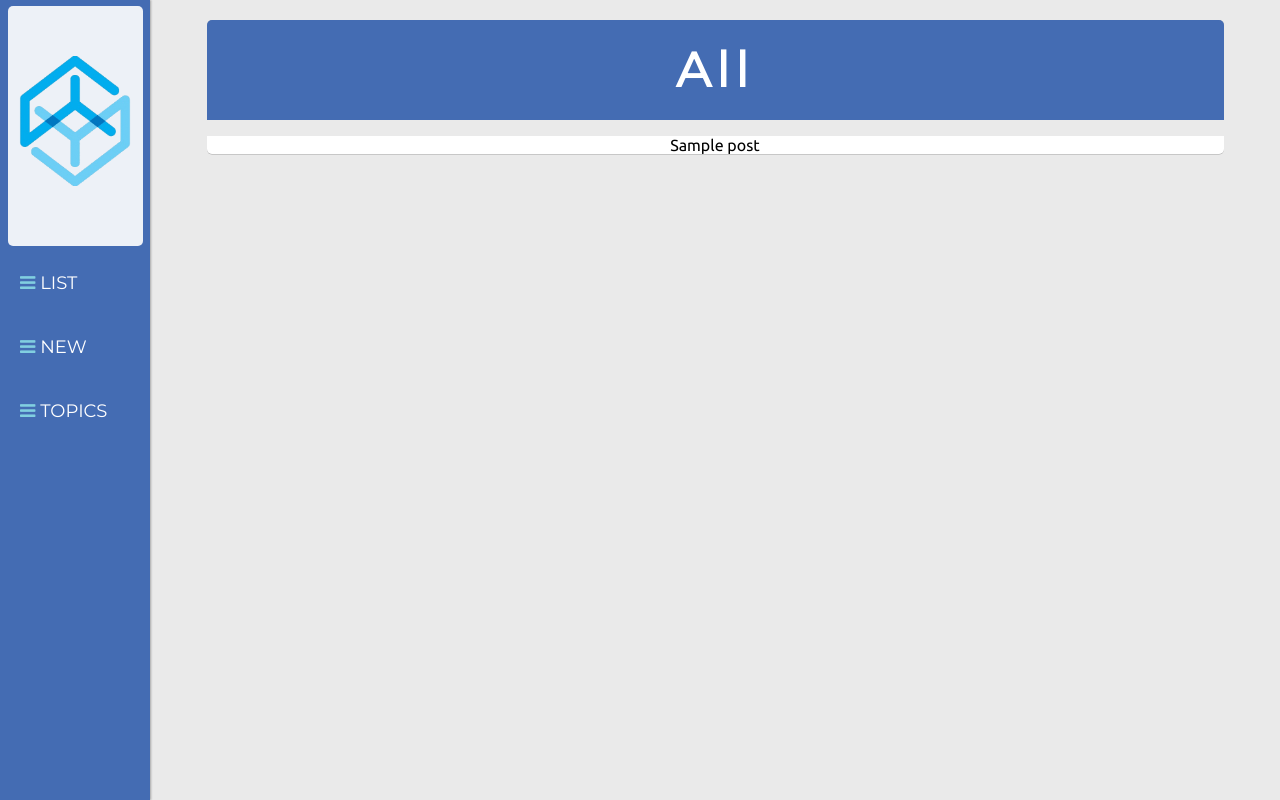
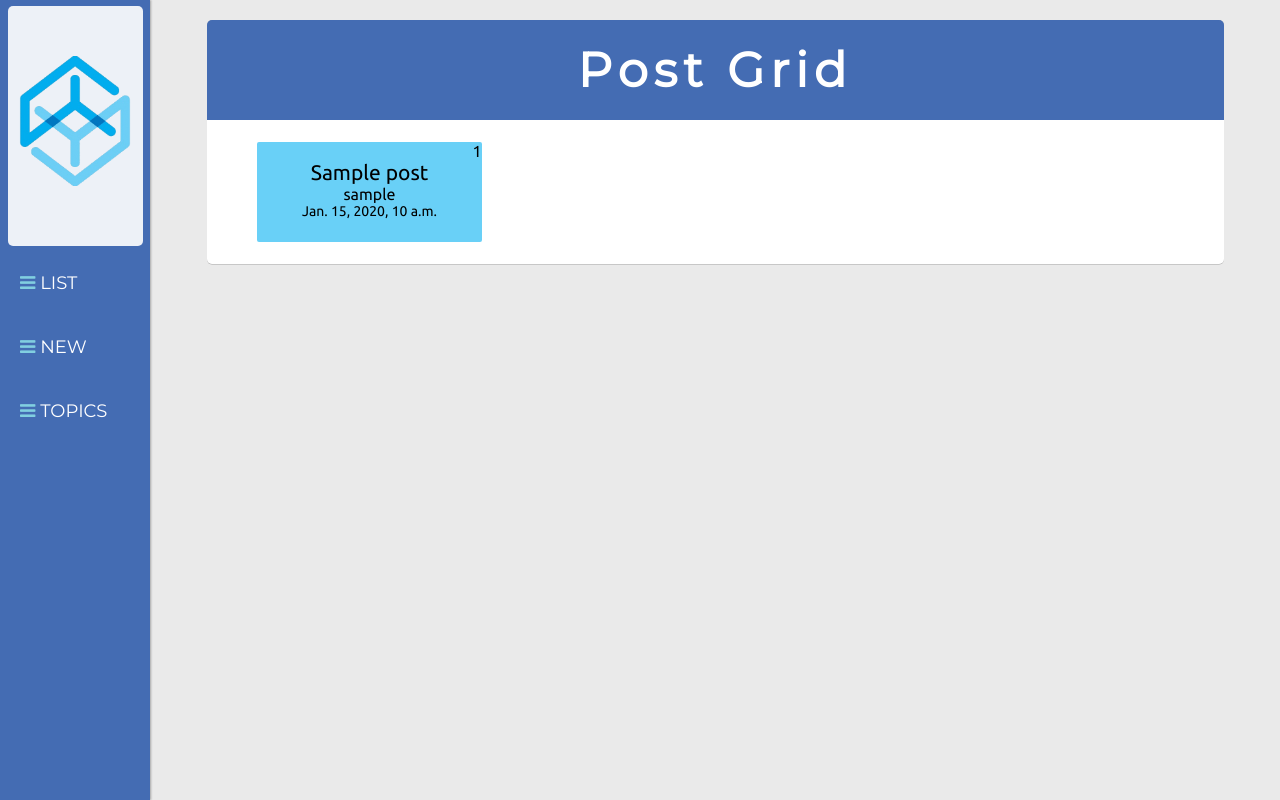
Before and after one commit to galenscovell/Django-Microblogger, a Django app: page /all/ in a window 1280 px wide. Run offline with Django 3.2, Linux system fonts and the light colour scheme; tables that the repository leaves empty hold one stand-in row (Sample ...); some libraries are stand-ins or nearby versions.

Commit message:
Post grid, new post, extending functionality

```diff
--- a/blog/models.py
+++ b/blog/models.py
@@ -4,7 +4,7 @@ from django.utils import timezone
 class Post(models.Model):
     author = models.ForeignKey('auth.user')
     title = models.CharField(max_length=24)
-    content = models.CharField(max_length=160)
+    content = models.TextField(max_length=120)
     created_at = models.DateTimeField(default=timezone.now)
     updated_at = models.DateTimeField(blank=True, null=True)
     favorites = models.SmallIntegerField(default=0)
--- a/blog/templates/blog/all.html
+++ b/blog/templates/blog/all.html
@@ -2,7 +2,18 @@
 {% extends 'blog/base.html' %}
 
 {% block content %}
-    {% for post in posts %}
-        <p>{{ post.title }}</p>
-    {% endfor %}
+    <div class="post_list_container">
+        {% for post in posts %}
+            <div class="post_listing">
+                <a href="{% url 'blog.views.post_detail' post_id=post.pk %}">
+                    <div class="post_list_block">
+                        <p class="list_id">{{ post.id }}</p>
+                        <p class="list_title">{{ post.title }}</p>
+                        <p class="list_author">{{ post.author }}</p>
+                        <p class="list_time">{{ post.created_at }}</p>
+                    </div>
+                </a>
+            </div>
+        {% endfor %}
+    </div>
 {% endblock %}
--- a/blog/templates/blog/base.html
+++ b/blog/templates/blog/base.html
@@ -17,7 +17,7 @@
                 <ul>
                     <div id="logo"><a href="{% url 'blog.views.main_page' %}"><img src="{% static 'css/img/ice.gif' %}"></img></a></div>
                     <li><a href="{% url 'blog.views.post_list' %}"><span class="fa fa-bars"></span> LIST</a></li>
-                    <li><a href=""><span class="fa fa-bars"></span> NEW</a></li>
+                    <li><a href="{% url 'blog.views.post_new' %}"><span class="fa fa-bars"></span> NEW</a></li>
                     <li><a href=""><span class="fa fa-bars"></span> TOPICS</a></li>
 
                     <div id="search">
--- /dev/null
+++ b/blog/templates/blog/detail.html
@@ -0,0 +1,5 @@
+
+{% extends 'blog/base.html' %}
+
+{% block content %}
+{% endblock %}
--- a/blog/urls.py
+++ b/blog/urls.py
@@ -6,5 +6,7 @@ admin.autodiscover()
 urlpatterns = patterns('',
     url(r'^$', views.main_page),
     url(r'^all/$', views.post_list),
+    url(r'^post/(?P<post_id>[0-9]+)/$', views.post_detail),
+    url(r'^new/$', views.post_new),
 
 )
--- a/blog/views.py
+++ b/blog/views.py
@@ -1,33 +1,36 @@
 from django.shortcuts import render, get_object_or_404, redirect
 from .models import Post, Comment
+from .forms import PostForm, CommentForm
 
 
 def main_page(request):
-    page_title = 'Index'
+    page_title = 'µBlog'
     return render(request, 'blog/index.html', {"page_title": page_title})
 
 
 def post_list(request):
-    posts = Post.objects.order_by('created_at')
-    page_title = 'All'
-    return render(request, 'blog/all.html', {"page_title": page_title, "posts": posts})
+    posts = Post.objects.order_by('-created_at')
+    page_title = 'Post Grid'
+    return render(request, 'blog/all.html', {"posts": posts, "page_title": page_title})
 
 
-def post_detail(request, pk):
-    post = get_object_or_404(Post, pk=pk)
-    return render(request, 'blog/detail.html', {"post": post})
+def post_detail(request, post_id):
+    post = get_object_or_404(Post, pk=post_id)
+    page_title = post.title
+    return render(request, 'blog/detail.html', {"post": post, "page_title": page_title})
 
 
 def post_new(request):
+    page_title = "New Post"
     if request.method == "POST":
+        # ...then use POST request data from form
         form = PostForm(request.POST)
         if form.is_valid():
             post = form.save(commit=False)
             post.author = request.user
             post.save()
-            return redirect('blog.views.post_detail', pk=post.pk)
+            return redirect('blog.views.post_detail', post_id=post.pk)
     else:
+        # First time, display blank PostForm...
         form = PostForm()
-    return render(request, 'blog/post_new.html', {"form": form})
-
-# def topic_cloud
+    return render(request, 'blog/post_form.html', {"form": form, "page_title": page_title})
--- a/static/css/main.css
+++ b/static/css/main.css
@@ -194,12 +194,109 @@ h3 {
     border-radius: 0px 0px 5px 5px;
     box-shadow: 0px 0.75px 0.5px rgba(0, 0, 0, 0.2);
     font-family: 'Ubuntu', sans-serif;
+    text-align: center;
 }
 
 
 
 
 /* -------------- List --------------    */
+.post_list_container {
+    width: 90%;
+    display: inline-block;
+    text-align: left;
+    margin: 20px 0;
+}
+
+.post_listing {
+    width: 24.5%;
+    margin: 2px 0;
+    display: inline-block;
+}
+
+.post_list_block {
+    height: 100px;
+    background: #69D0F7;
+    border-radius: 2px;
+    transition: 0.2s;
+}
+
+.post_list_block:hover {
+    background: #f3f3f3;
+    transition: 0.1s;
+}
+
+.list_id {
+    margin: 0;
+    text-align: right;
+}
+
+.list_title {
+    margin: 0;
+    text-align: center;
+    font-size: 21px;
+}
+
+.list_author {
+    margin: 0;
+    text-align: center;
+}
+
+.list_time {
+    margin: 0;
+    text-align: center;
+    font-size: 14px;
+}
+
+.post_listing a {
+    text-decoration: none;
+    color: black;
+}
+
+
+
+/* -------------- New Post -------------- */
+.post_form {
+    padding-top: 24px;
+    width: 60%;
+    display: inline-block;
+}
+
+#current_author {
+    font-size: 16px;
+    margin: 0;
+}
+
+label[for=id_title] {
+    display: block;
+    margin-left: 120px;
+    text-align: left;
+}
+
+#id_title {
+    height: 40px;
+    width: 400px;
+    margin: 0 120px;
+    text-align: center;
+    font-size: 28px;
+}
+
+label[for=id_content] {
+    display: block;
+    margin-left: 120px;
+    text-align: left;
+}
+
+#id_content {
+    height: 120px;
+    width: 400px;
+    margin: 0 120px;
+    text-align: left;
+    font-size: 21px;
+    font-family: 'Open sans', sans-serif;
+}
+
+
 
 
 /* -------------- Detail --------------    */
```
Also changed, not shown: other parts of blog/templates/blog/base.html (+2 -2 lines), blog/forms.py (added, +12 -0 lines), blog/templates/blog/post_form.html (added, +11 -0 lines).
